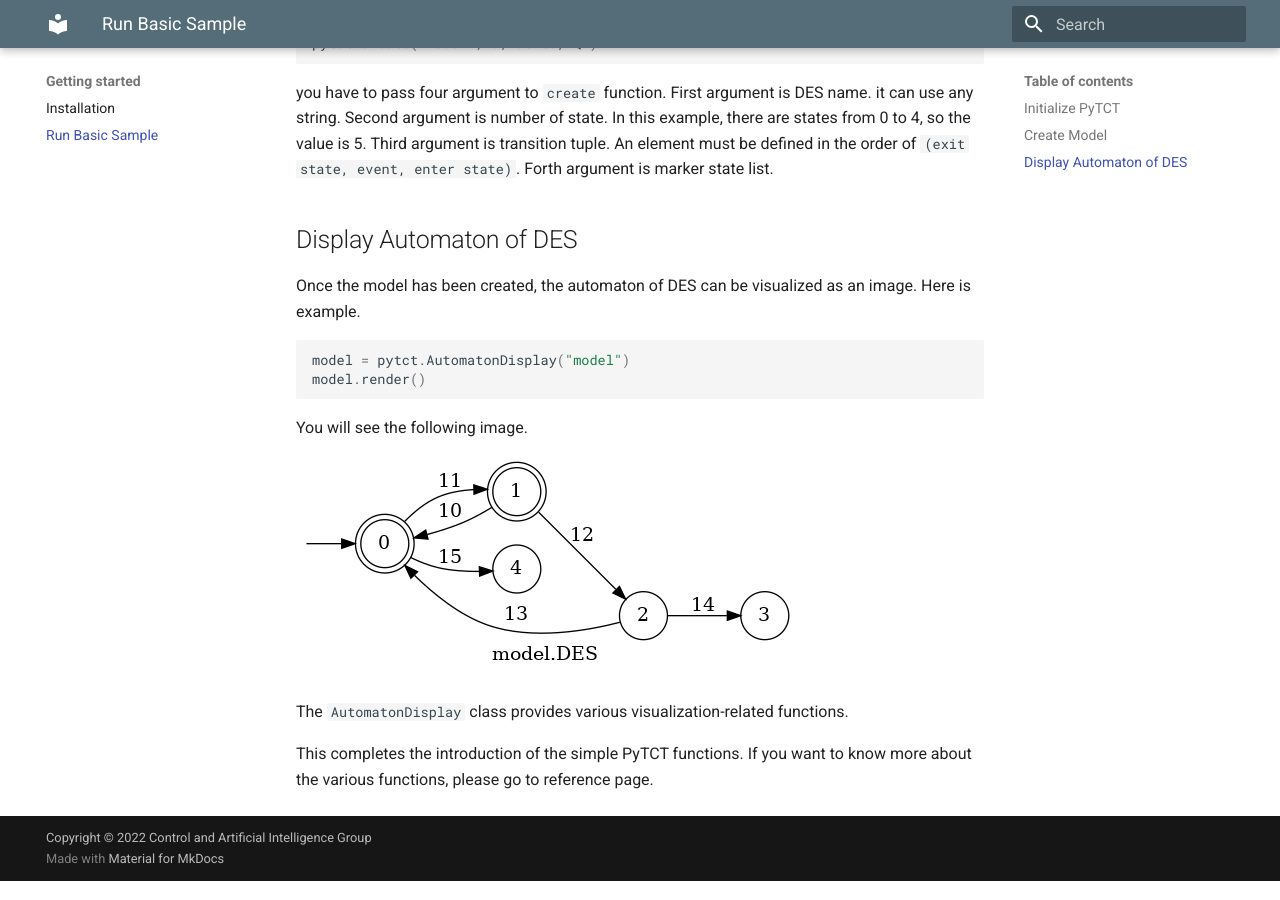
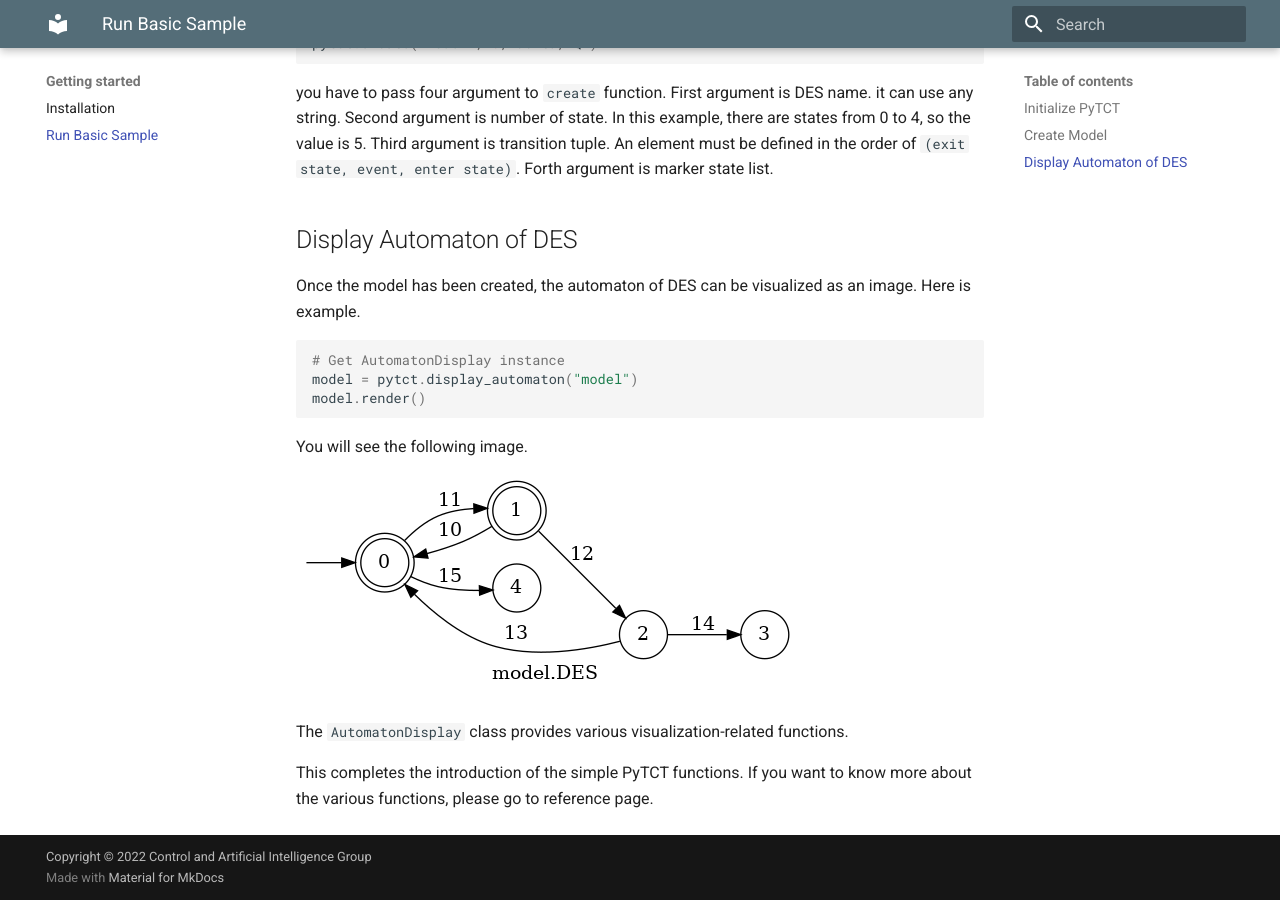
Before and after one commit to OMUCAI/PyTCT-docs, an MkDocs documentation site: the page built from docs/basic_sample.md, in a window 1280 px wide and 900 px high, scrolled down 891 px. Built offline with MkDocs 1.6.1 and Material for MkDocs 9.7.7, drawn with Linux system fonts in a browser that asks for light colours.

Commit message:
change AutomatonDisplay to display_automaton

````diff
--- a/docs/basic_sample.md
+++ b/docs/basic_sample.md
@@ -51,7 +51,8 @@ Once the model has been created, the automaton of DES can be visualized as an im
 Here is example.
 
 ```python
-model = pytct.AutomatonDisplay("model")
+# Get AutomatonDisplay instance
+model = pytct.display_automaton("model")
 model.render()
 ```
 
````
Also changed, not shown: docs/installation.md (+1 -1 lines).
